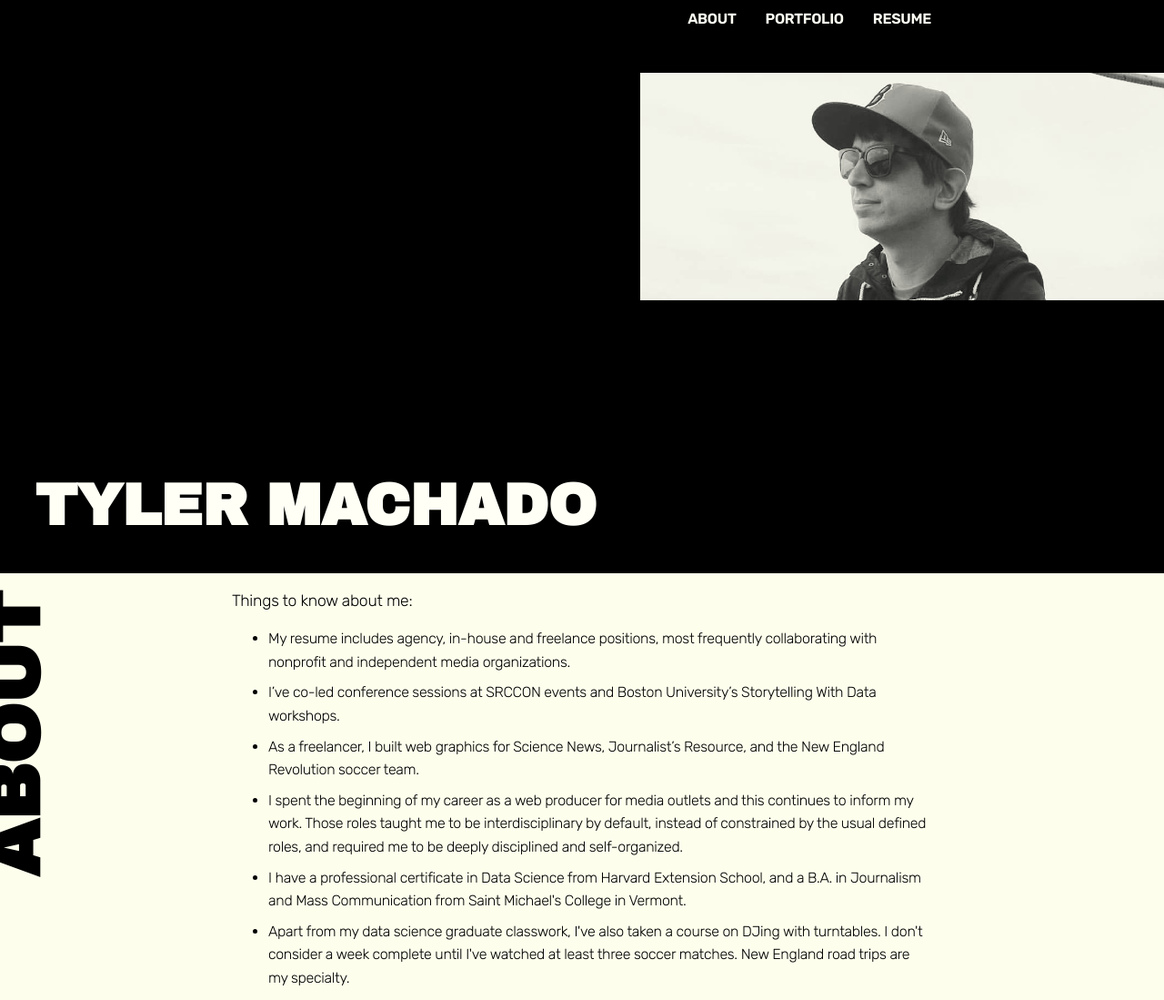
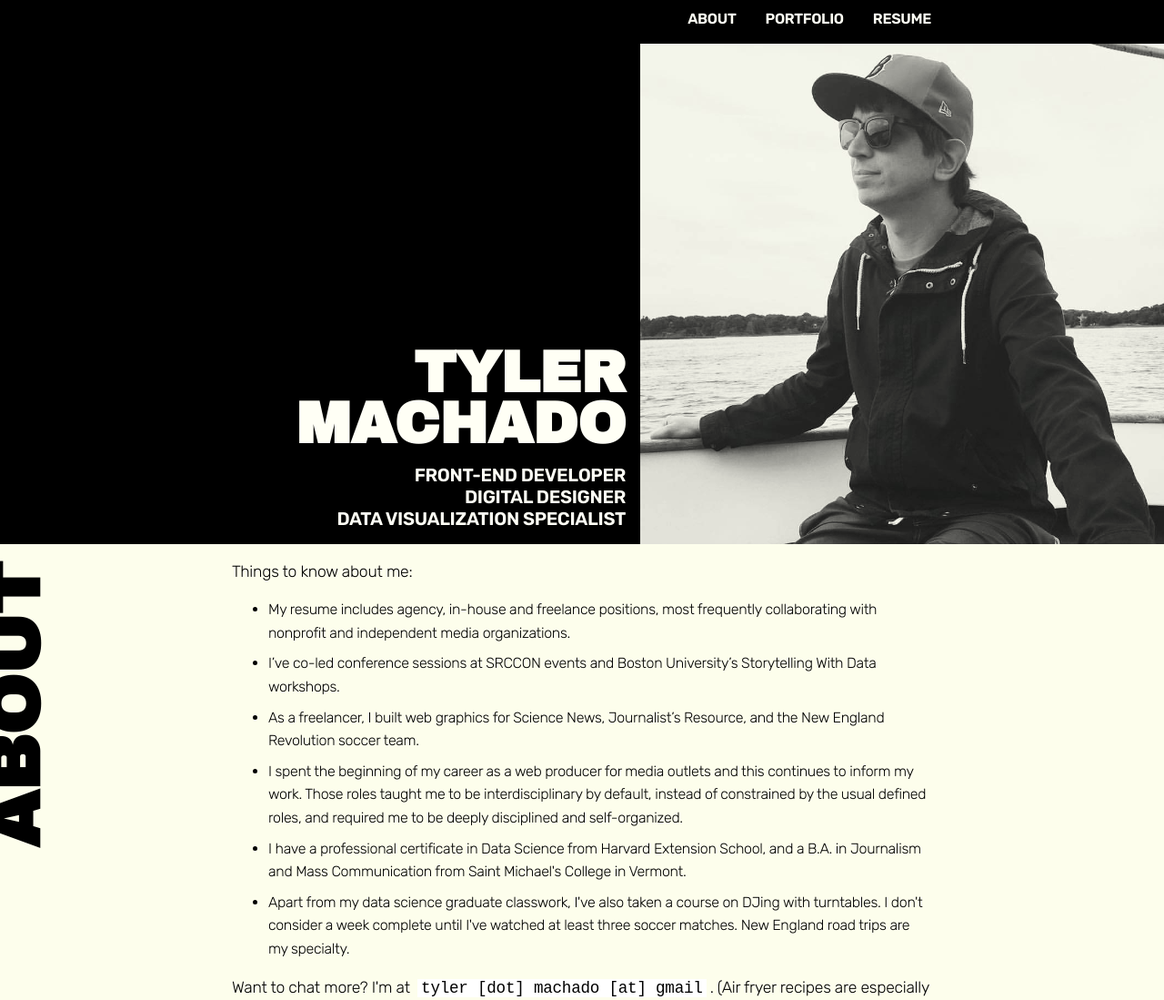
Before and after one commit to tylermachado/tylermachado.github.io, a Gatsby site: page / in a window 1280 px wide. Shown: the top 1099 px of the page at 91% size. Built offline with nearby package versions, Linux system fonts and the light colour scheme; Gatsby itself is replaced by a stand-in of ours.

Commit message:
fix up og tags

```diff
--- a/content/resume.json
+++ b/content/resume.json
@@ -4,7 +4,7 @@
         "location": "remote",
         "url": "https://alley.com/",
         "titles": [
-            "User Experience Developer, March 2021-present"
+            "User Experience Developer II, March 2021-present"
         ],
         "duties": [
             "engineering interactive front-end elements using modern JavaScript frameworks, including React and Next.js, and modern CSS concepts and preprocessors",
--- a/src/components/Hero.jsx
+++ b/src/components/Hero.jsx
@@ -8,6 +8,9 @@ export default (props) => (
             </div>
             <div className="hero__text fadein">
                 <h1>Tyler Machado</h1>
+                <div className="hero_job-title">Front-end developer</div>
+                <div className="hero_job-title">Digital designer</div>
+                <div className="hero_job-title">Data visualization specialist</div>
             </div>
         </div>
     </section>
--- a/src/pages/index.js
+++ b/src/pages/index.js
@@ -17,8 +17,12 @@ export default () => (
         <Helmet>
           <meta charSet="utf-8" />
          <meta name="description" content="A web developer/designer specializing in data visualization, working from Boston, Massachusetts."/>
+        <meta property="og:title" content="Tyler Machado: portfolio website" />
+        <meta property="og:description" content="I'm a web developer/designer specializing in data visualization, working from Boston, Massachusetts." />
+        <meta property="og:image" content="../../static/pic-23.jpeg" />
           <title>Tyler Machado: web developer, designer and data visualization specialist in Boston, MA</title>
           <link rel="canonical" href="//tylermachado.com" />
+
         </Helmet>
 
         <Navigation />
--- a/src/styles/global.scss
+++ b/src/styles/global.scss
@@ -70,7 +70,6 @@ h2 {
 }
 
 section {
-    min-height: 500px;
     padding-bottom: 50px;
     position: relative;
 
@@ -92,6 +91,10 @@ section {
 
     &:nth-child(6) {
         background-color: $pink;
+    }
+
+    @media (min-width: 768px) {
+        min-height: 500px;
     }
 }
 
--- a/src/styles/hero.scss
+++ b/src/styles/hero.scss
@@ -3,15 +3,19 @@
 #hero {
     background-color: $black;
     color: $gray1;
-    padding: 5rem 0 0 0;
-    min-height: 400px;
+    padding: 3rem 0 0 0;
+    min-height: 90vh;
+
+    @media (min-width: 768px) {
+        min-height: 400px;
+    }
 
     .hero {
 
         &__container {
             @media (min-width:768px) {
                 display: grid;
-                gap: 10px 10px;
+                gap: 1rem 1rem;
                 grid-template-columns: 1fr 45vw;
                 min-height: 550px;
                 width: 100%;
@@ -25,28 +29,46 @@
             background-blend-mode: multiply;
             background-position: top;
             background-size: cover;
-            height: 250px;
+            min-height: 250px;
         }
 
         &__text {
+            box-sizing: border-box;
             display: flex;
-            justify-content: right;
+            justify-content: end;
             align-items: end;
             text-align: right;
-            margin: 0 auto;
-            padding: 0 1rem;
+            flex-direction: column;
+            margin-bottom: 1.5rem;
+            width: 100%;
+            padding: 2rem 1rem 1rem 0;
 
-            @media (min-width:768px) {
-                margin: 0 auto;
+            @media (min-width: 768px) {
+                width: 400px;
+                margin-left: calc(100% - 400px);
+                padding: 0;
+                margin-bottom: 1rem;
             }
 
             h1 {
                 display: flex;
                 text-transform: uppercase;
-                margin-bottom: 3rem;
+                margin-bottom: 1rem;
+                font-size: 3rem;
+                line-height: 2.5rem;
 
                 @media (min-width: 768px) {
                     font-size: 4rem;
+                    line-height: 3.5rem;
+                }
+            }
+
+            div.hero_job-title {
+                font-weight: 700;
+                text-transform: uppercase;
+
+                @media (min-width:768px) {
+                    font-size: 1.25rem;
                 }
             }
         }
```
